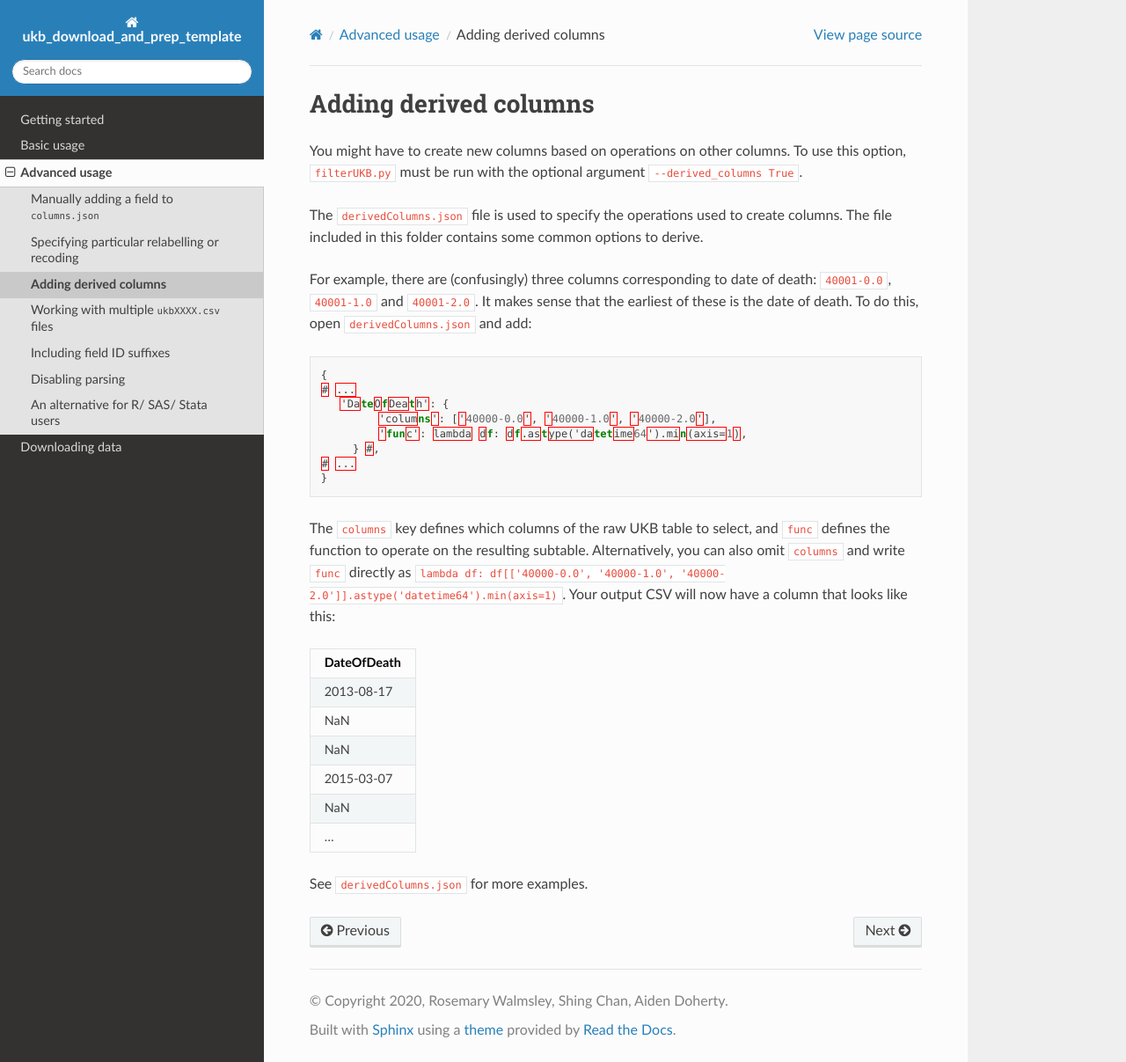
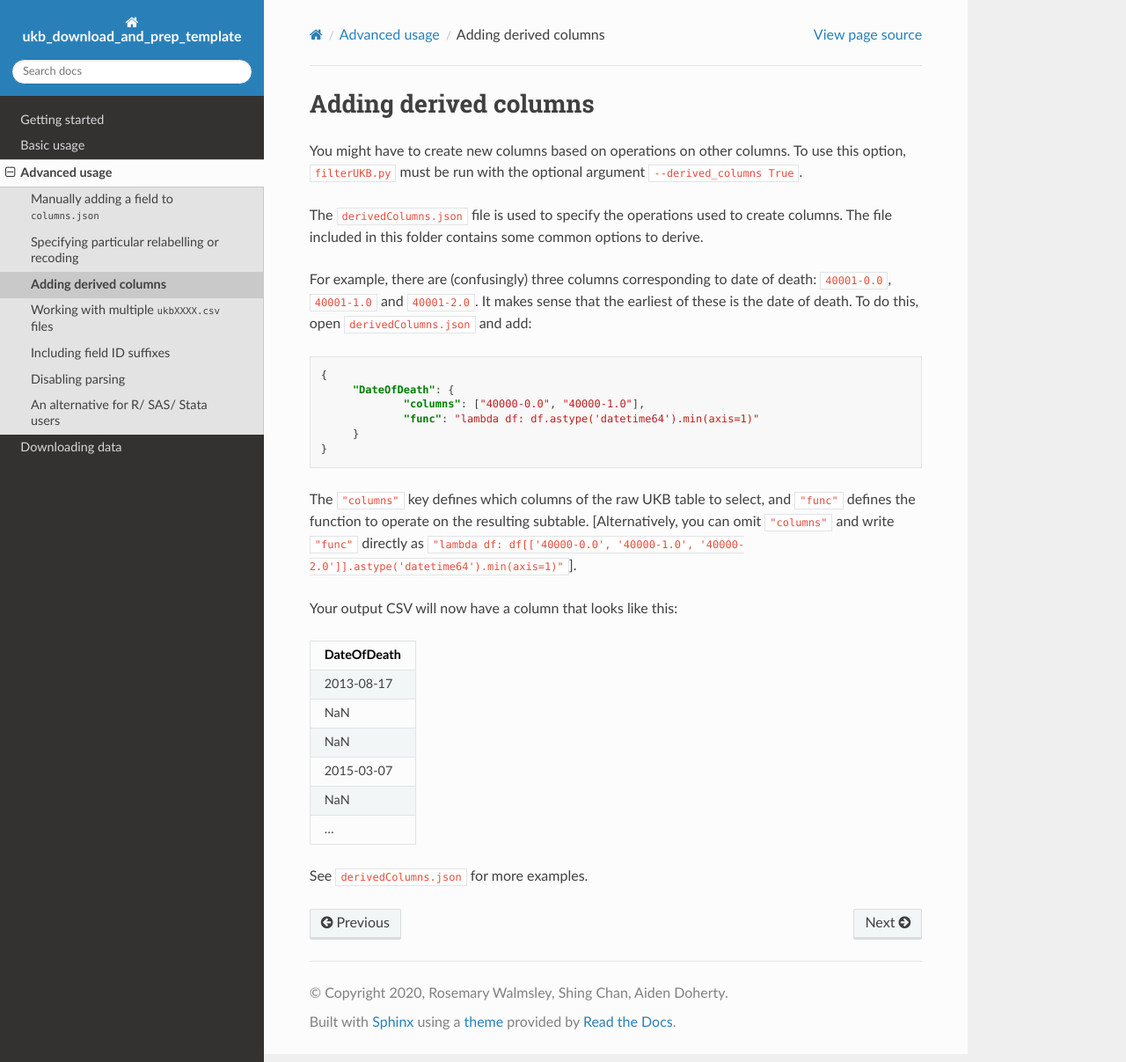
Before and after one commit to OxWearables/ukb_download_and_prep_template, a Sphinx documentation site: the page built from docs/derived.rst, in a window 1280 px wide and 1207 px high. Shown: the whole window at 88% size. Built offline with Sphinx 7.4.7 and the Read the Docs theme 2.0.0, drawn with Linux system fonts in a browser that asks for light colours.

Commit message:
display json as json

```diff
--- a/docs/derived.rst
+++ b/docs/derived.rst
@@ -11,15 +11,16 @@ For example, there are (confusingly) three columns corresponding to date of deat
 .. code-block:: json
 
    {
-   # ...
-      'DateOfDeath': {
-            'columns': ['40000-0.0', '40000-1.0', '40000-2.0'],
-            'func': lambda df: df.astype('datetime64').min(axis=1),
-        } #,
-   # ...
+        "DateOfDeath": {
+                "columns": ["40000-0.0", "40000-1.0"],
+                "func": "lambda df: df.astype('datetime64').min(axis=1)"
+        }
    }
 
-The :code:`columns` key defines which columns of the raw UKB table to select, and :code:`func` defines the function to operate on the resulting subtable. Alternatively, you can also omit :code:`columns` and write :code:`func` directly as :code:`lambda df: df[['40000-0.0', '40000-1.0', '40000-2.0']].astype('datetime64').min(axis=1)`. Your output CSV will now have a column that looks like this:
+
+The :code:`"columns"` key defines which columns of the raw UKB table to select, and :code:`"func"` defines the function to operate on the resulting subtable. [Alternatively, you can omit :code:`"columns"` and write :code:`"func"` directly as :code:`"lambda df: df[['40000-0.0', '40000-1.0', '40000-2.0']].astype('datetime64').min(axis=1)"`].
+
+Your output CSV will now have a column that looks like this:
 
 +----------------------------+
 | DateOfDeath                |
--- a/docs/why.rst
+++ b/docs/why.rst
@@ -1,5 +1,4 @@
 ####################
 Why use this tool?
 ####################
-
 This tool facilitates analyses using UK Biobank data by automating lots of the data preparation steps.
```
Also changed, not shown: 7 other files.
